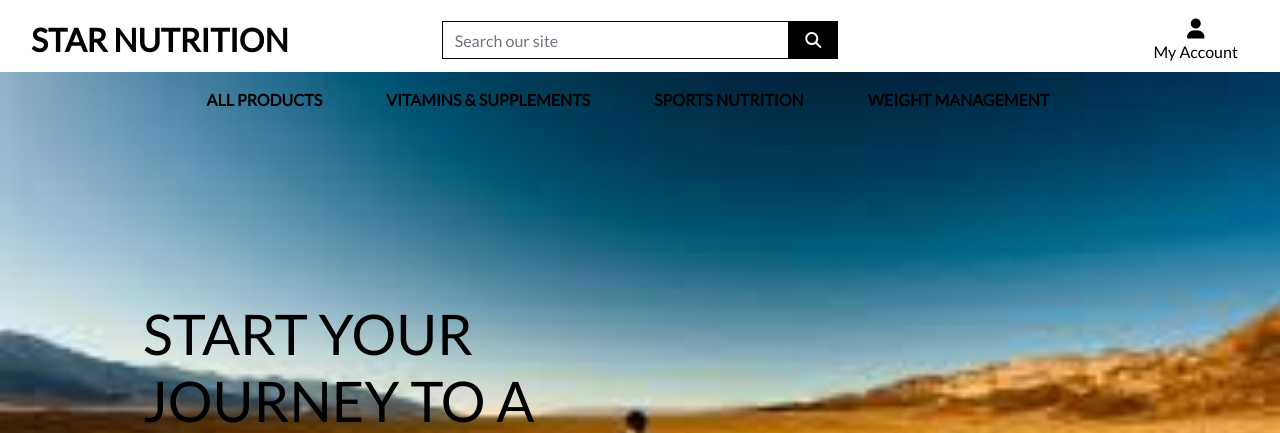
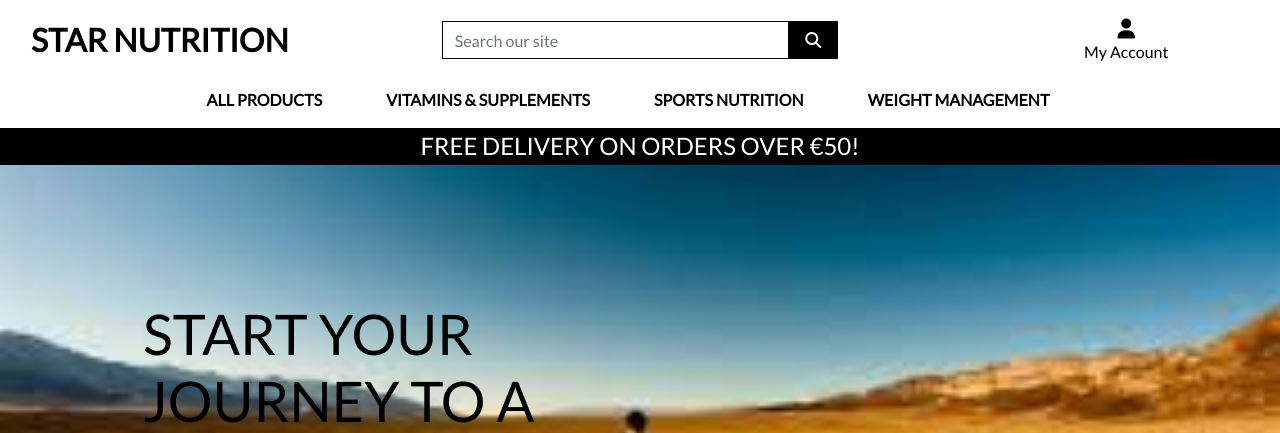
Before and after one commit to colinshaw1/star-nutrition, a Django app: page / in a window 1280 px wide. Shown: the top 433 px of the page. Run offline with Django 3.2, Linux system fonts and the light colour scheme; some libraries are stand-ins or nearby versions.

Commit message:
Free delivery banner to base.html file. Add django template logic for grand total icon for shopping bag, to dispaly the price

```diff
--- a/templates/base.html
+++ b/templates/base.html
@@ -17,7 +17,8 @@
     {% endblock %}
 
     {% block corecss %}
-        <link rel="stylesheet" href="https://stackpath.bootstrapcdn.com/bootstrap/4.4.1/css/bootstrap.min.css" integrity="sha384-Vkoo8x4CGsO3+Hhxv8T/Q5PaXtkKtu6ug5TOeNV6gBiFeWPGFN9MuhOf23Q9Ifjh" crossorigin="anonymous">
+    <link rel="stylesheet" href="https://stackpath.bootstrapcdn.com/bootstrap/4.4.1/css/bootstrap.min.css"
+        integrity="sha384-Vkoo8x4CGsO3+Hhxv8T/Q5PaXtkKtu6ug5TOeNV6gBiFeWPGFN9MuhOf23Q9Ifjh" crossorigin="anonymous">
     <!-- add google fonts -->
     <link rel="stylesheet" href="https://fonts.googleapis.com/css?family=Lato&display=swap">
     <!-- linking static folder so css file can load -->
@@ -28,9 +29,15 @@
     {% endblock %}
 
     {% block corejs %}
-        <script src="https://code.jquery.com/jquery-3.4.1.slim.min.js" integrity="sha384-J6qa4849blE2+poT4WnyKhv5vZF5SrPo0iEjwBvKU7imGFAV0wwj1yYfoRSJoZ+n" crossorigin="anonymous"></script>
-        <script src="https://cdn.jsdelivr.net/npm/popper.js@1.16.0/dist/umd/popper.min.js" integrity="sha384-Q6E9RHvbIyZFJoft+2mJbHaEWldlvI9IOYy5n3zV9zzTtmI3UksdQRVvoxMfooAo" crossorigin="anonymous"></script>
-        <script src="https://stackpath.bootstrapcdn.com/bootstrap/4.4.1/js/bootstrap.min.js" integrity="sha384-wfSDF2E50Y2D1uUdj0O3uMBJnjuUD4Ih7YwaYd1iqfktj0Uod8GCExl3Og8ifwB6" crossorigin="anonymous"></script>
+    <script src="https://code.jquery.com/jquery-3.4.1.slim.min.js"
+        integrity="sha384-J6qa4849blE2+poT4WnyKhv5vZF5SrPo0iEjwBvKU7imGFAV0wwj1yYfoRSJoZ+n"
+        crossorigin="anonymous"></script>
+    <script src="https://cdn.jsdelivr.net/npm/popper.js@1.16.0/dist/umd/popper.min.js"
+        integrity="sha384-Q6E9RHvbIyZFJoft+2mJbHaEWldlvI9IOYy5n3zV9zzTtmI3UksdQRVvoxMfooAo"
+        crossorigin="anonymous"></script>
+    <script src="https://stackpath.bootstrapcdn.com/bootstrap/4.4.1/js/bootstrap.min.js"
+        integrity="sha384-wfSDF2E50Y2D1uUdj0O3uMBJnjuUD4Ih7YwaYd1iqfktj0Uod8GCExl3Og8ifwB6"
+        crossorigin="anonymous"></script>
     <!-- add script for fontawseome  -->
     <script src="https://kit.fontawesome.com/e580420d0c.js" crossorigin="anonymous"></script>
     {% endblock %}
@@ -40,6 +47,7 @@
 
     <title>Star Nutrition {% block extra_title %}{% endblock %}</title>
 </head>
+
 <body>
     <!--header for the top of the bag nad make sure it sticks to the top of the page-->
     <header class="container-fluid fixed-top">
@@ -56,7 +64,8 @@
                 <form method="GET" action="">
                     <!--input group for querying using q to be submitted to the action url-->
                     <div class="input-group w-100">
-                        <input class="form-control border border-black rounded-0" type="text" name="q" placeholder="Search our site">
+                        <input class="form-control border border-black rounded-0" type="text" name="q"
+                            placeholder="Search our site">
                         <!--input group button using a search icon from front awesome-->
                         <div class="input-group-append">
                             <button class="form-control btn btn-black border border-black rounded-0" type="submit">
@@ -69,12 +78,13 @@
                 </form>
             </div>
             <!--column for shopping bag and accoutns links-->
-            <div class="col col-10 col-lg-4 my-auto py-1 py-lg-0">
+            <div class="col-12 col-lg-4 my-auto py-1 py-lg-0">
                 <!--bootstrap list inlines are from bootstarp documention-->
                 <ul class="list-inline list-unstyled text-center text-lg-right my-0">
                     <li class="list-inline-item dropdown">
                         <!--Anchor acts as a parent menu for the font awesome icon and accoputn text-->
-                        <a class="text-black nav-link" href="#" id="user-options" data-toggle="dropdown" aria-haspopup="true" aria-expanded="false">
+                        <a class="text-black nav-link" href="#" id="user-options" data-toggle="dropdown"
+                            aria-haspopup="true" aria-expanded="false">
                             <div class="text-center">
                                 <!--dropdown menu that opens when clicked-->
                                 <div><i class="fas fa-user fa-lg"></i></div>
@@ -82,23 +92,42 @@
                             </div>
                         </a>
 
-
-                    </li>
                     <li class="list-inline-item">
-                        <!--shopping bag will go here -->
-
+                        <!--shopping bag link-->
+                        <a class="{% if grand_total %}text-info font-weight-bold{% else %}text-white{% endif %} nav-link"
+                            href="">
+                            <div class="text-center">
+                                <div><i class="fas fa-shopping-bag fa-lg"></i></div>
+                                <p class="my-0">
+                                    <!--Django template logic been used to check if grand total exists and execute and display toatl to 2 decimal paces-->
+                                    {% if grand_total %}
+                                    ${{ grand_total|floatformat:2 }}
+                                    <!--if the grand total template doesnt exist 0 will be displayed-->
+                                    {% else %}
+                                    €0.00
+                                    {% endif %}
+                                </p>
+                            </div>
+                        </a>
                     </li>
                 </ul>
             </div>
         </div>
-        <div class="row bg-grey">
+        <div class="row bg-white">
             <!--toggle button for the main navigation-->
             <nav class="navbar navbar-expand-lg navbar-light w-100">
-                <button class="navbar-toggler" type="button" data-toggle="collapse" data-target="#main-nav" aria-controls="main-nav" aria-expanded="false" aria-label="Toggle navigation">
+                <button class="navbar-toggler" type="button" data-toggle="collapse" data-target="#main-nav"
+                    aria-controls="main-nav" aria-expanded="false" aria-label="Toggle navigation">
                     <span class="navbar-toggler-icon"></span>
                 </button>
                 {% include 'includes/mobile-header.html' %}
                 {% include 'includes/main-nav.html' %}
+            </nav>
+        </div>
+        <div id="delivery-banner" class="row text-center">
+            <div class="col bg-black text-white">
+                <h4 class="logo-font my-1">Free delivery on orders over €{{ 50 }}!</h4>
+            </div>
         </div>
     </header>
 
@@ -117,4 +146,5 @@
 
 
 </body>
+
 </html>
```
Lines whose indentation alone changed are shown as unchanged.
